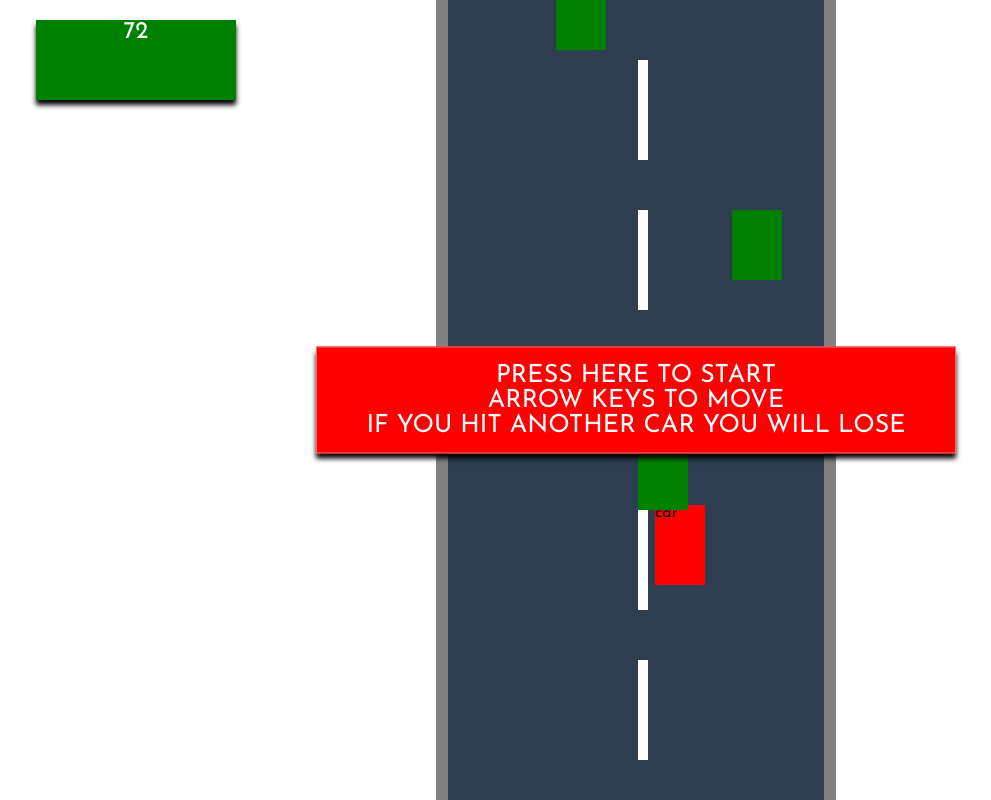
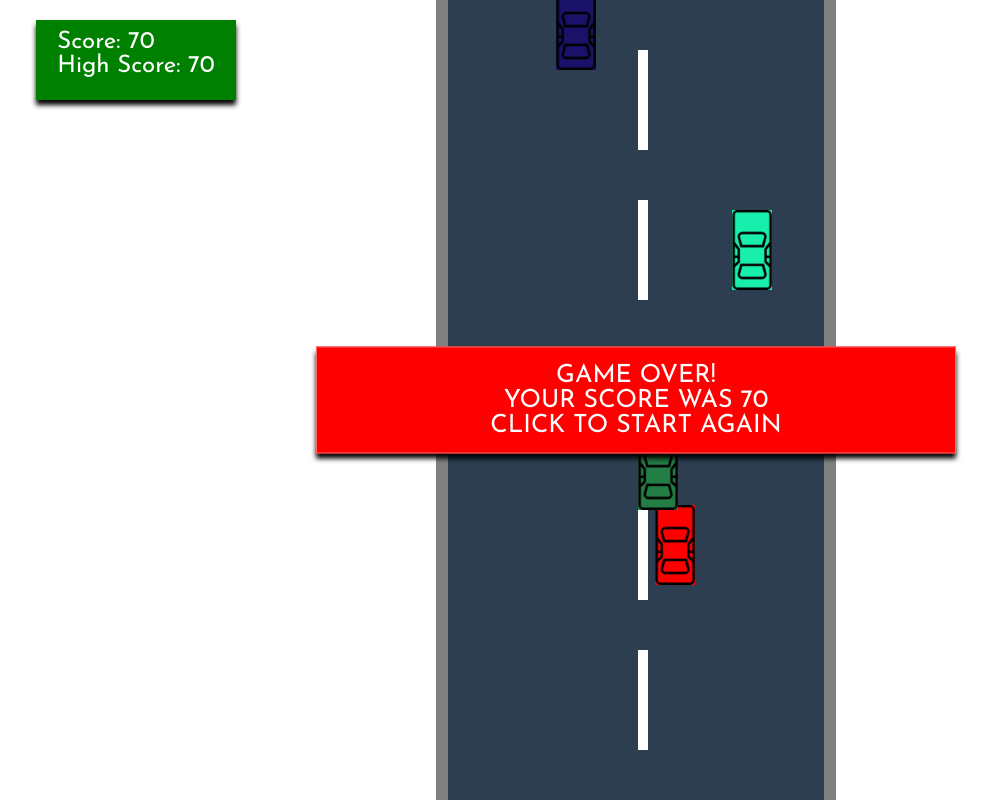
Before and after one commit to KartikeyKakaria/Car-Racing, a plain HTML site: page index.html in a window 1280 px wide. Both pictures are taken after a click on the element 640 px from the left and 400 px from the top of the page. Shown: the whole page, without its empty margins (4-995 px from the left). Drawn offline with Linux system fonts and the light colour scheme.

Commit message:
Game almost finished just 1 bug and background-color to fix

```diff
--- a/js/index.js
+++ b/js/index.js
@@ -2,13 +2,20 @@
 const score = document.querySelector(".score");
 const startScreen = document.querySelector(".startScreen");
 const gameArea = document.querySelector(".gameArea");
+let highscore;
+if (localStorage.getItem('highscore') == null) {
+    localStorage.setItem('highscore', '0')
+    highscore = 0;
+} else {
+    highscore = Number(localStorage.getItem('highscore'))
+}
 
 //Some variables for storing data
 let player = { speed: 5, score: 0 }
 let keys = { ArrowUp: false, ArrowDown: false, ArrowLeft: false, ArrowRight: false }
 let car = document.createElement('div');
 car.setAttribute("class", "car");
-car.innerText = "car";
+car.style.backgroundColor = "red";
 //events for game :)
 startScreen.addEventListener("click", startGame)
 document.addEventListener("keydown", keyDown)
@@ -43,9 +50,21 @@ function isCollide(a, b) {
     return !((aRect.top > bRect.bottom) || (aRect.bottom < bRect.top) || (aRect.right < bRect.left) || (aRect.left > bRect.right))
 }
 
+function randomColor() {
+    function random() {
+        let hex = Math.floor(Math.random() * 256).toString(16)
+        return ("0" + String(hex)).substr(-2)
+    }
+    return "#" + random() + random() + random()
+}
+
 function endGame() {
     player.start = false;
     startScreen.classList.remove('hide')
+    startScreen.innerHTML = `Game Over! <br> Your score was ${player.score+1} <br> Click to start again`;
+    if (player.score > highscore) {
+        localStorage.setItem('highscore', player.score.toString())
+    }
 }
 
 function moveEnemy() {
@@ -71,14 +90,15 @@ function gamePlay() {
         let road = gameArea.getBoundingClientRect()
 
         if (keys.ArrowUp && player.y > (road.top + 20)) { player.y -= player.speed; }
-        if (keys.ArrowDown && player.y < (road.bottom - 80)) { player.y += player.speed; }
+        if (keys.ArrowDown && player.y < (road.bottom + 80)) { player.y += player.speed; }
         if (keys.ArrowLeft && player.x > 5) { player.x -= player.speed; }
         if (keys.ArrowRight && player.x < (road.width - 80)) { player.x += player.speed; }
         car.style.top = player.y + "px"
         car.style.left = player.x + "px"
         window.requestAnimationFrame(gamePlay)
         player.score++;
-        score.innerText = player.score;
+        highscore = Number(localStorage.getItem('highscore'))
+        score.innerHTML = `Score: ${player.score} <br> High Score: ${highscore+1} `;
     }
 
 }
@@ -113,7 +133,7 @@ function startGame() {
             enemyCar.y = i * 150
         }
         enemyCar.style.top = enemyCar.y + "px"
-        enemyCar.style.background = "green"
+        enemyCar.style.backgroundColor = randomColor()
         enemyCar.style.left = Math.floor(Math.random() * 350) + "px"
         gameArea.appendChild(enemyCar)
     }
--- a/style.css
+++ b/style.css
@@ -39,18 +39,22 @@
 
 .car{
 
-    width:50px;
+    width:40px;
     height:80px;
     position:relative;
-    background:red;
+    background-image:url('car.png');
+    background-repeat:no-repeat;
+    background-size:100% 100%;
     left:-245px;
     top:505px;
 }
 .enemy{
-    width:50px;
-    height:70px;
+    width:40px;
+    height:80px;
     position:relative;
-    background:red;
+    background-image:url('car.png');
+    background-repeat:no-repeat;
+    background-size:100% 100%;
     top:120px;
 }
 .lines{
@@ -72,6 +76,7 @@
 }
 
 .score{
+    padding:10px;
     display:flex;
     position:absolute;
     top:20px;
```
Also changed, not shown: car.png (added).
